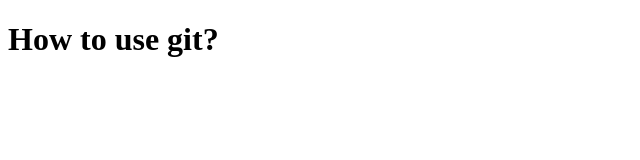
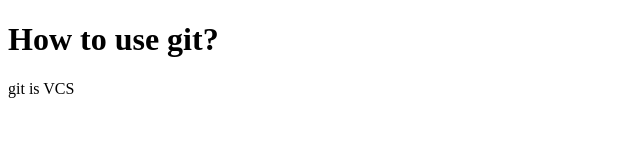
Before and after one commit to radpotato/HMS, a plain HTML site: page index.html in a window 1280 px wide. Shown: the full height of the page, 0-640 px from the left. Drawn offline with Linux system fonts and the light colour scheme.

Commit message:
hello world

```diff
--- a/index.html
+++ b/index.html
@@ -7,6 +7,7 @@
 <body>
 	<div id="git-test">
 		<h1>How to use git?</h1>
+		<p>git is VCS</p>
 	</div>
 </body>
 </html>
```
